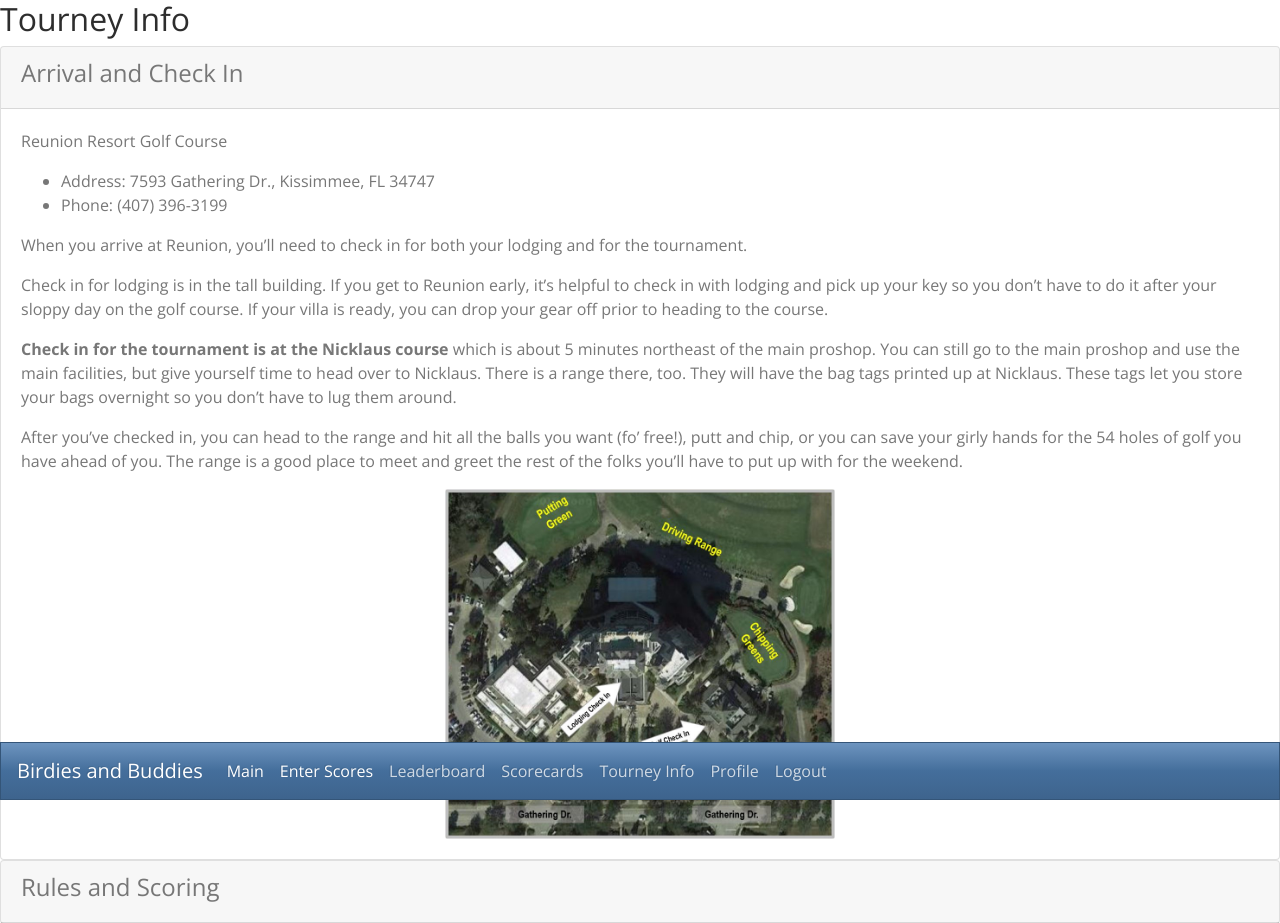
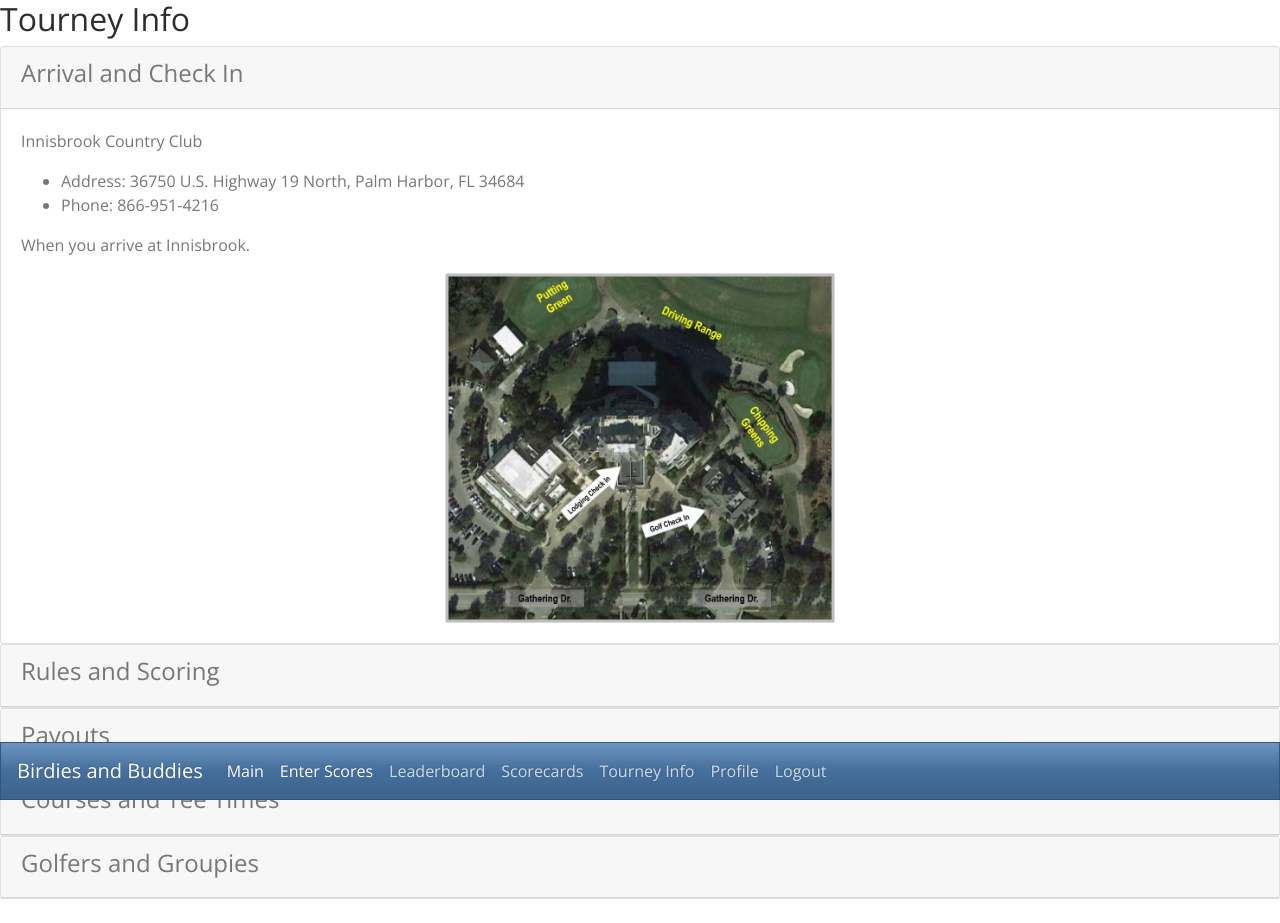
Before and after one commit to Rusty2089/birdiesandbuddies, a Django app: page /tourneyinfo/ in a window 1280 px wide, after a click on "Arrival and Check In". Shown: the top 923 px of the page. After the commit the page ends 899 px from the top, so only its background shows below. Run offline with Django 3.2, Linux system fonts and the light colour scheme; the visitor is signed in with stand-in values (Sample User, id 1); some libraries are stand-ins or nearby versions.

Commit message:
updating tourney info

```diff
--- a/tourney/templates/tourney/tourneyinfo.html
+++ b/tourney/templates/tourney/tourneyinfo.html
@@ -16,15 +16,14 @@
 
 		<div id="collapseOne" class="panel-collapse collapse" aria-labelledby="headingOne" data-parent="#accordion">
 			<div class="card-body">
-				<p>Reunion Resort Golf Course</p>
+				<p>Innisbrook Country Club</p>
 				<ul>
-					<li>Address: 7593 Gathering Dr., Kissimmee, FL 34747</li>
-					<li>Phone: (407) 396-3199</li>
+					<li>Address: 36750 U.S. Highway 19 North, Palm Harbor, FL 34684</li>
+					<li>Phone: 866-951-4216</li>
 				</ul>
-				<p>When you arrive at Reunion, you’ll need to check in for both your lodging and for the tournament.</p>
-				<p>Check in for lodging is in the tall building.  If you get to Reunion early, it’s helpful to check in with lodging and pick up your key so you don’t have to do it after your sloppy day on the golf course.  If your villa is ready, you can drop your gear off prior to heading to the course.</p>
-				<p><b>Check in for the tournament is at the Nicklaus course </b>which is about 5 minutes northeast of the main proshop.  You can still go to the main proshop and use the main facilities, but give yourself time to head over to Nicklaus.  There is a range there, too.  They will have the bag tags printed up at Nicklaus.  These tags let you store your bags overnight so you don’t have to lug them around.</p>
-				<p>After you’ve checked in, you can head to the range and hit all the balls you want (fo’ free!), putt and chip, or you can save your girly hands for the 54 holes of golf you have ahead of you.  The range is a good place to meet and greet the rest of the folks you’ll have to put up with for the weekend.</p>
+				<p>When you arrive at Innisbrook.</p>
+				<p></p>
+				<p></p>
 				<center>
 					<img src="{% static "tourney/img/checkin.png" %}" height="350" alt="checkin"></br>
 				</center>
```
